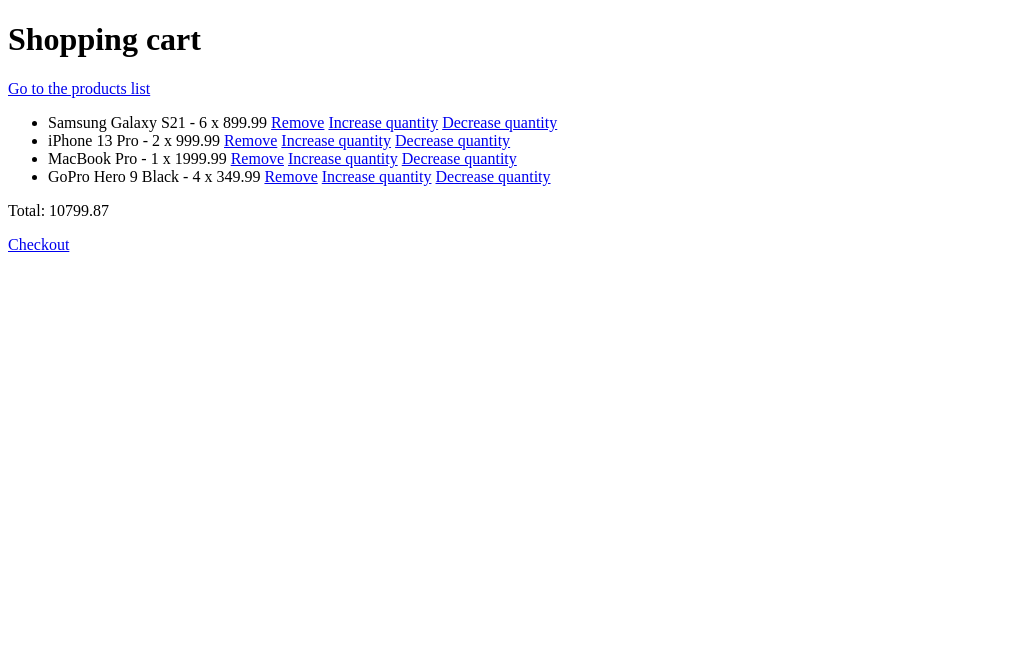
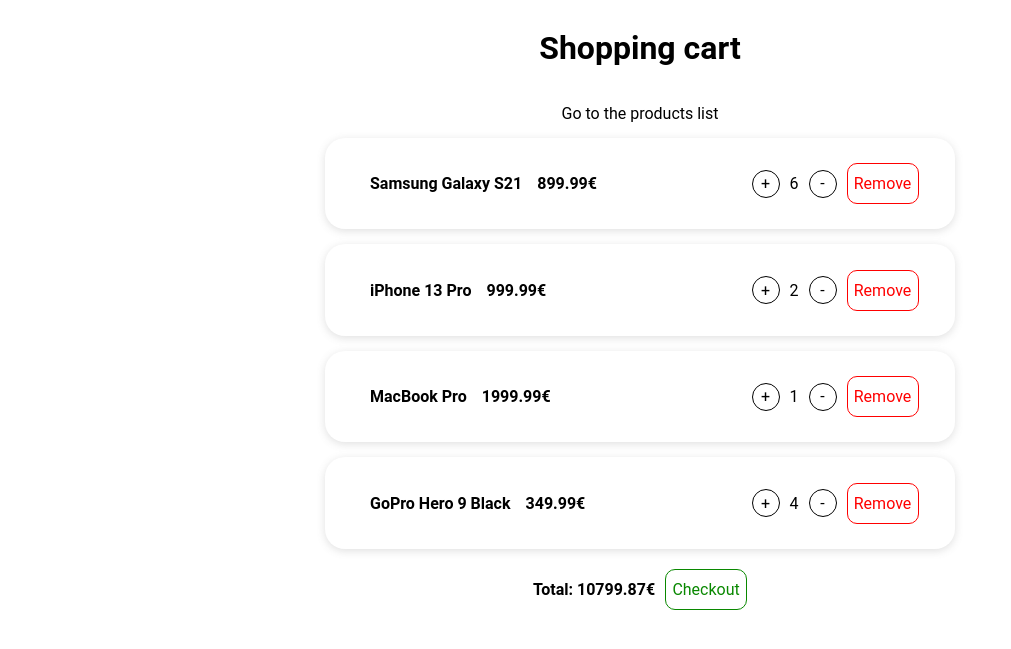
Before and after one commit to gabrieleVarchetta/ISW_Project, a Django app: template isw_project/store/templates/shopping_cart.html in a window 1280 px wide. Shown: the top 649 px of the page, without its empty margins (0-1011 px from the left). Run offline with Django 3.2, Linux system fonts and the light colour scheme; the template is opened without the code that fills it: values that come from a table or form of the project are taken from there, others are empty; data comes from the database, SQL or seed files in the repository; both versions use the stored data as it was after the commit.

Commit message:
styled cart

```diff
--- /dev/null
+++ b/isw_project/store/static/css/cart.css
@@ -0,0 +1,114 @@
+.cart-product-card{
+    display: flex;
+    align-content: center;
+    align-items:center;
+    column-gap: 10px;
+    box-shadow: rgba(99, 99, 99, 0.2) 0px 2px 8px 0px;
+    padding: 15px;
+    border-radius: 20px;
+    width: 600px;
+    justify-content: space-evenly;
+
+}
+
+.items-cart{
+    display: flex;
+    flex-direction: column;
+    row-gap: 15px;
+    justify-content: center;
+    align-items: center;
+}
+
+*{
+    font-family: "Roboto", "Lucida Grande", "DejaVu Sans", "Bitstream Vera Sans", Verdana, Arial, sans-serif;
+}
+
+a{
+    text-decoration: none;
+    color: black;
+}
+
+.qty-button{
+    border-radius: 50%;
+    align-content: center;
+    border: 1px solid black;
+    width: 20px;
+    height: 20px;
+    display: flex;
+    align-items: center;
+    justify-content: center;
+    padding: 3px;
+}
+
+.quantity-section{
+    display: flex;
+    align-content: center;
+    align-items: center;
+    column-gap: 10px;
+}
+
+.product-info{
+    width: 350px;
+    display: flex;
+    column-gap: 15px;
+}
+
+.remove-button{
+    border: 1px solid red;
+    border-radius: 10px;
+    width: 50px;
+    background: none;
+    color: red;
+    padding: 10px;
+    justify-content: center;
+    display: flex;
+}
+
+.remove-button a{
+    color: red;
+}
+
+.remove-button a:hover{
+    color: white;
+    transition: 0.2s;
+}
+
+.remove-button:hover{
+    border: 1px solid red;
+    background: red;
+    color: white;
+    transition: 0.2s;
+
+}
+
+.right{
+    display: flex;
+    column-gap: 20px;
+    align-content: center;
+    justify-content: center;
+    width: 150px;
+}
+
+.bottom-cart{
+    display: flex;
+    column-gap: 10px;
+    align-items: center;
+}
+
+.checkout-button{
+    border: 1px solid #098800;
+    border-radius: 10px;
+    width: 60px;
+    background: none;
+    color: #098800;
+    padding: 10px;
+    justify-content: center;
+    display: flex;
+}
+
+.checkout-button:hover{
+    border: 1px solid #098800;
+    background: #098800;
+    color: white;
+    transition: 0.2s;
+}
--- a/isw_project/store/templates/shopping_cart.html
+++ b/isw_project/store/templates/shopping_cart.html
@@ -1,31 +1,57 @@
+{% load static %}
+
 <!DOCTYPE html>
 <html lang="en">
 <head>
     <meta charset="UTF-8">
     <title>Shopping cart</title>
+    <link rel="stylesheet" type="text/css" href="{% static 'css/cart.css' %}">
 </head>
 <body>
 
     {% block content %}
-      <h1>Shopping cart</h1>
+
+      {% if cart.get_cart_products %}
+        <div class="items-cart">
+          <h1>Shopping cart</h1>
         <a href="{% url 'products' %}">Go to the products list</a>
-      {% if cart.get_cart_products %}
-        <ul>
-          {% for item in cart.get_cart_products %}
-            <li>
-              {{ item.product.name }} - {{ item.quantity }} x {{ item.product.price }}
-            <a href="{% url 'delete_from_cart' item.id %}">Remove</a>
-            <a href="{% url 'increase_product_quantity' item.id %}">Increase quantity</a>
-            <a href="{% url 'decrease_product_quantity' item.id %}">Decrease quantity</a>
-            </li>
+        {% for item in cart.get_cart_products %}
+            <div class="cart-product-card">
+                <div class="product-info">
+                    <h4>{{ item.product.name }}</h4>
+                    <h4>{{ item.product.price }}€</h4>
+                </div>
+
+                <div class="right" >
+                   <div class="quantity-section">
+                       <a href="{% url 'increase_product_quantity' item.id %}" class="qty-button" >+</a>
+                        {{ item.quantity }}
+                        <a href="{% url 'decrease_product_quantity' item.id %}" class="qty-button">-</a>
+                        <a href="{% url 'delete_from_cart' item.id %}" class="remove-button" >Remove</a>
+                </div>
+
+                </div>
+            </div>
+
+
+
+
           {% endfor %}
-        </ul>
 
-        <p>Total: {{ cart.get_cart_total }}</p>
 
-        <a href="{% url 'checkout' %}">Checkout</a>
+
+<div class="bottom-cart">
+<p style="font-weight: bolder">Total: {{ cart.get_cart_total }}€</p>
+
+        <a href="{% url 'checkout' %}" class="checkout-button">Checkout</a>
+</div>
+
       {% else %}
-        <p>Shopping cart is empty.</p>
+          <div class="items-cart">
+          <p>Shopping cart is empty.</p>
+          <a href="{% url 'products' %}">Back home</a>
+          </div>
+
       {% endif %}
     {% endblock %}
 
```
Also changed, not shown: isw_project/store/static/css/style.css (+42 -2 lines), isw_project/store/templates/products.html (+9 -5 lines), isw_project/db.sqlite3.
